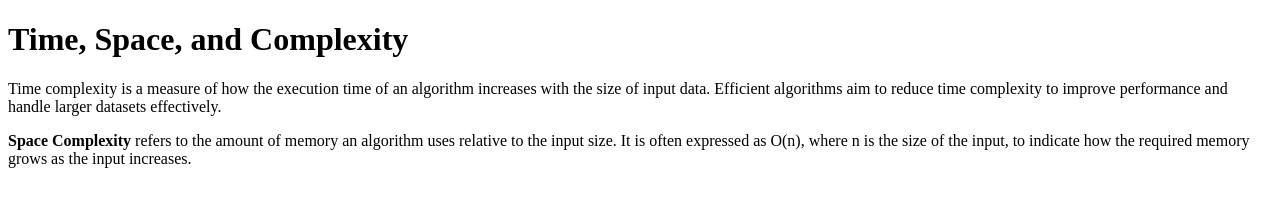
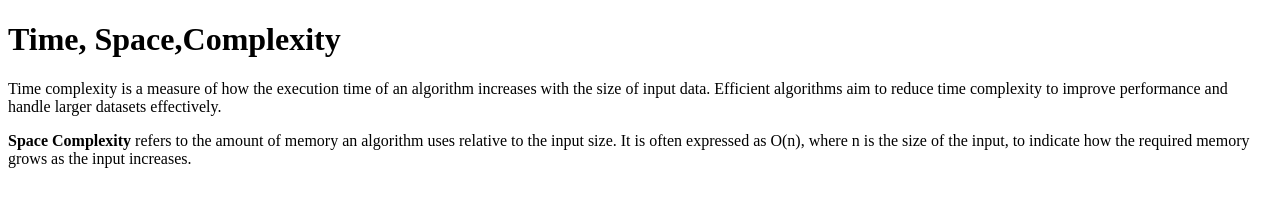
Before and after one commit to acciojob/time-and-space-complexity-piyush18singh, a website: page main.html in a window 1280 px wide. Drawn offline with Linux system fonts and the light colour scheme.

Commit message:
created a submission

```diff
--- a/main.html
+++ b/main.html
@@ -4,11 +4,12 @@
 
 <head>
 	<link rel="stylesheet" href="styles.css">
+	<title>Time and Space Complexity</title>
 </head>
 
 <body>
 	<!-- the entire body must be written by student -->
-	<h1>Time, Space, and Complexity</h1>
+	<h1>Time, Space,Complexity</h1>
 
 	<p>
 		 Time complexity is a measure of how the execution time of an algorithm increases with the size of input data. Efficient algorithms aim to reduce time complexity to improve performance and handle larger datasets effectively.
```
